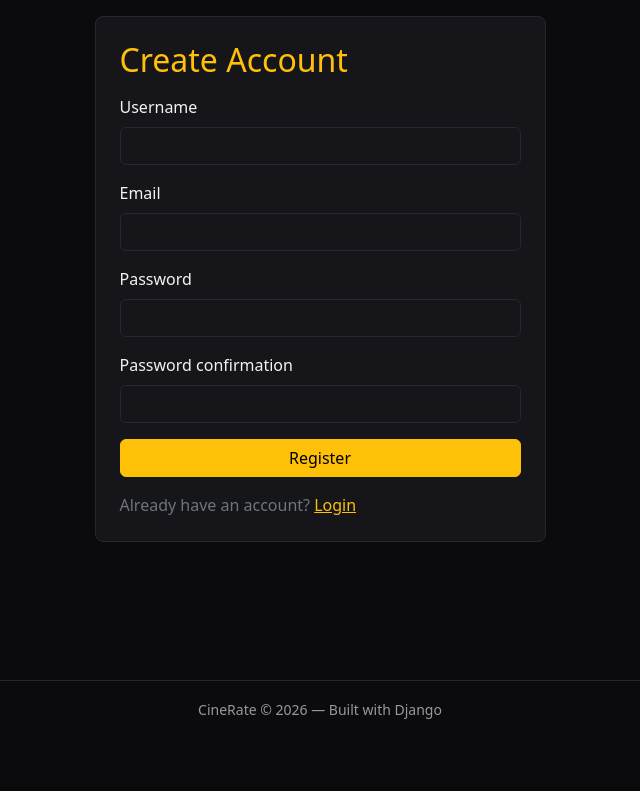
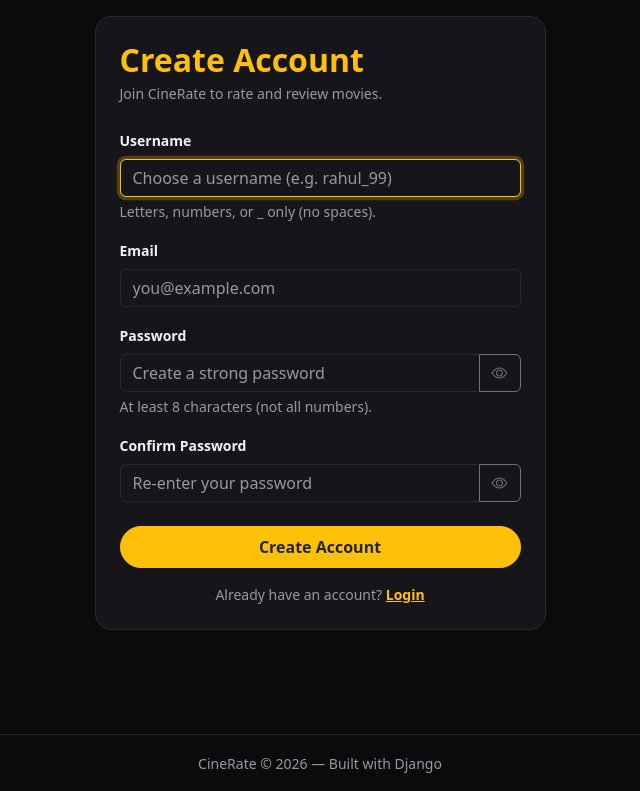
Before and after one commit to satyammishra8-1/CineRate, a Django app: page /register/ in a window 1280 px wide. Shown: the part 63-854 px from the top of the page, without its empty margins (320-960 px from the left). Before the commit the page ends 782 px from the top, so only its background shows below. Run offline with Django 5.2, Linux system fonts and the light colour scheme; tables that the repository leaves empty hold one stand-in row (values such as "Sample post").

Commit message:
Smooth out login and registration UX while keeping security

```diff
--- a/movie/forms.py
+++ b/movie/forms.py
@@ -1,3 +1,4 @@
+import random
 from django import forms
 from django.contrib.auth.forms import UserCreationForm
 from django.contrib.auth.models import User
@@ -5,11 +6,56 @@ from .models import Movie, Review
 
 
 class RegisterForm(UserCreationForm):
-    email = forms.EmailField(required=True)
+    username = forms.CharField(
+        max_length=150,
+        help_text="Letters, numbers, or _ only (no spaces).",
+        widget=forms.TextInput(attrs={
+            'class': 'form-control',
+            'placeholder': 'Choose a username (e.g. rahul_99)',
+            'autocomplete': 'username',
+        }),
+    )
+    email = forms.EmailField(
+        required=True,
+        widget=forms.EmailInput(attrs={
+            'class': 'form-control',
+            'placeholder': 'you@example.com',
+            'autocomplete': 'email',
+        }),
+    )
+    password1 = forms.CharField(
+        label="Password",
+        help_text="At least 8 characters (not all numbers).",
+        widget=forms.PasswordInput(attrs={
+            'class': 'form-control',
+            'placeholder': 'Create a strong password',
+            'autocomplete': 'new-password',
+        }),
+    )
+    password2 = forms.CharField(
+        label="Confirm Password",
+        widget=forms.PasswordInput(attrs={
+            'class': 'form-control',
+            'placeholder': 'Re-enter your password',
+            'autocomplete': 'new-password',
+        }),
+    )
 
     class Meta:
         model = User
-        fields = ['username', 'email', 'password1', 'password2']
+        fields = ['username', 'email']
+
+    def clean_username(self):
+        username = self.cleaned_data.get('username', '').strip()
+        if User.objects.filter(username__iexact=username).exists():
+            suggestions = []
+            for suffix in [random.randint(10, 99), random.randint(100, 999), 2026]:
+                candidate = f"{username}{suffix}"
+                if not User.objects.filter(username__iexact=candidate).exists():
+                    suggestions.append(candidate)
+            hint = f" Try: {', '.join(suggestions[:2])}" if suggestions else ""
+            raise forms.ValidationError(f'"{username}" is already taken.{hint}')
+        return username
 
 
 class MovieForm(forms.ModelForm):
--- a/movie/templates/registration/register.html
+++ b/movie/templates/registration/register.html
@@ -1,35 +1,73 @@
 {% extends 'movies/base.html' %}
 
-{% block title %}Register - Mini CineRate{% endblock %}
+{% block title %}Register - CineRate{% endblock %}
 
 {% block content %}
 <div class="row justify-content-center">
-    <div class="col-md-5">
-        <div class="card card-dark p-4">
-            <h2 class="text-warning mb-3">Create Account</h2>
+    <div class="col-12 col-md-6 col-lg-5">
+        <div class="card card-dark rounded-4 p-4">
+            <h2 class="cinerate-accent fw-bold mb-1">Create Account</h2>
+            <p class="cinerate-muted small mb-4">Join CineRate to rate and review movies.</p>
 
-            <form method="post">
+            {% if form.non_field_errors %}
+                <div class="alert alert-danger py-2 small">{{ form.non_field_errors|striptags }}</div>
+            {% endif %}
+
+            <form method="post" novalidate>
                 {% csrf_token %}
+
                 {% for field in form %}
                     <div class="mb-3">
-                        <label class="form-label">{{ field.label }}</label>
-                        <input type="{{ field.field.widget.input_type }}"
-                               name="{{ field.name }}"
-                               class="form-control"
-                               value="{{ field.value|default:'' }}"
-                               required>
-                        {% for error in field.errors %}
-                            <small class="text-danger d-block">{{ error }}</small>
-                        {% endfor %}
+                        <label for="{{ field.id_for_label }}" class="form-label cinerate-heading fw-semibold small">
+                            {{ field.label }}
+                        </label>
+
+                        {% if 'password' in field.name %}
+                            <div class="input-group">
+                                {{ field }}
+                                <button type="button"
+                                        class="btn btn-outline-secondary toggle-pw-btn"
+                                        data-target="{{ field.id_for_label }}"
+                                        aria-label="Toggle password visibility">
+                                    <i class="bi bi-eye"></i>
+                                </button>
+                            </div>
+                        {% else %}
+                            {{ field }}
+                        {% endif %}
+
+                        {% if field.errors %}
+                            <div class="text-danger small mt-1 fw-semibold">
+                                {{ field.errors|striptags }}
+                            </div>
+                        {% elif field.help_text %}
+                            <div class="cinerate-muted small mt-1">{{ field.help_text }}</div>
+                        {% endif %}
                     </div>
                 {% endfor %}
-                <button type="submit" class="btn btn-warning w-100">Register</button>
+
+                <button type="submit" class="btn btn-warning w-100 fw-semibold text-dark rounded-pill py-2 mt-2">
+                    Create Account
+                </button>
             </form>
 
-            <p class="text-secondary mt-3 mb-0">
-                Already have an account? <a href="{% url 'login' %}" class="text-warning">Login</a>
+            <p class="cinerate-muted small mt-3 mb-0 text-center">
+                Already have an account? <a href="{% url 'login' %}" class="cinerate-accent fw-semibold">Login</a>
             </p>
         </div>
     </div>
 </div>
+
+<script>
+document.querySelectorAll(".toggle-pw-btn").forEach(btn => {
+    btn.addEventListener("click", function () {
+        const input = document.getElementById(this.dataset.target);
+        const icon = this.querySelector("i");
+        if (!input) return;
+        const show = input.type === "password";
+        input.type = show ? "text" : "password";
+        icon.className = show ? "bi bi-eye-slash" : "bi bi-eye";
+    });
+});
+</script>
 {% endblock %}
```
Also changed, not shown: movie/templates/registration/login.html (+56 -12 lines).
